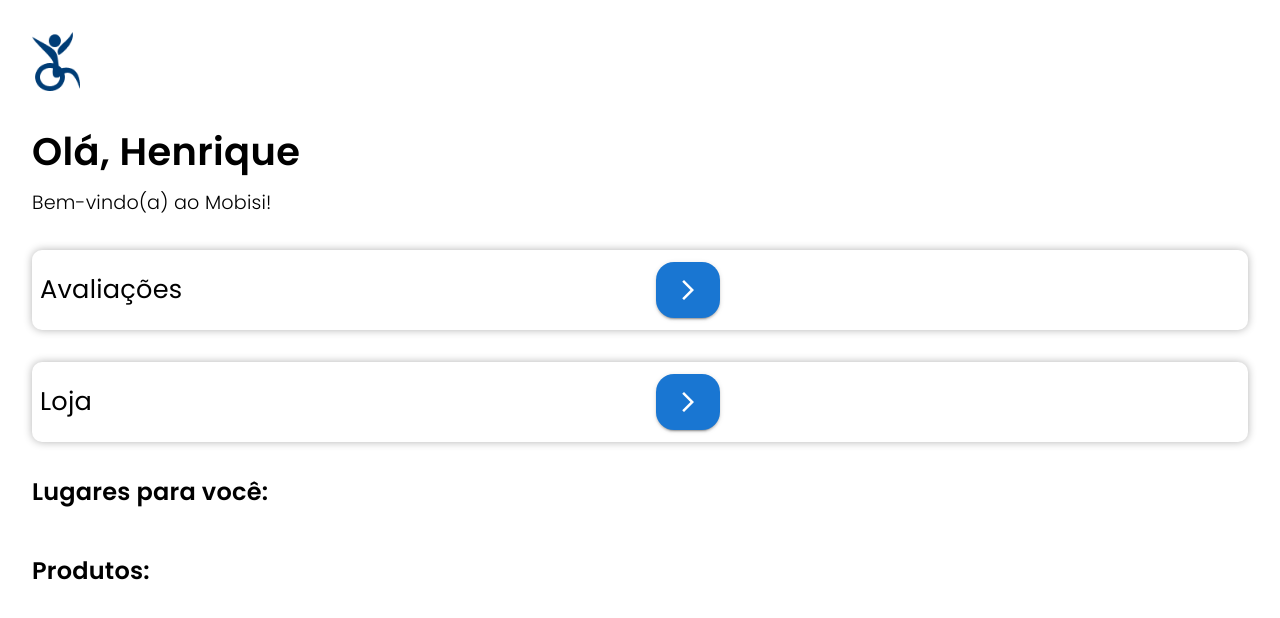
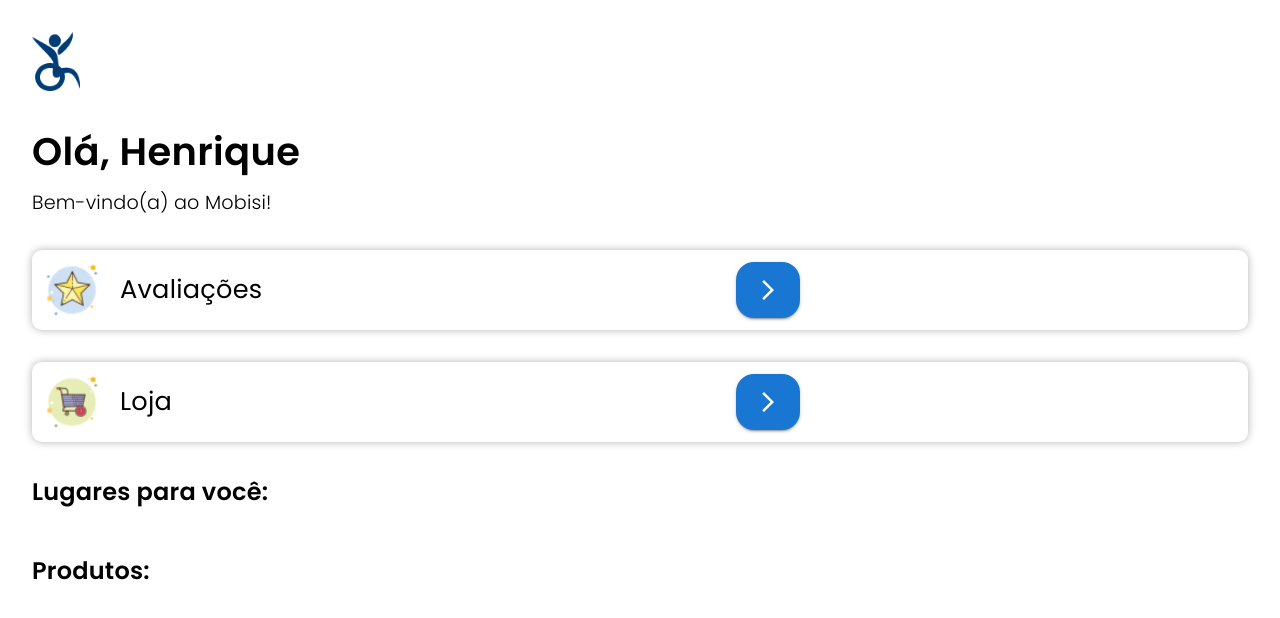
Before and after one commit to AppMobisi/WEBVIEW, a React (Vite) app: page / in a window 1280 px wide. Shown: the top 618 px of the page. Built offline with nearby package versions, Linux system fonts and the light colour scheme.

Commit message:
modificando script

```diff
--- a/src/Components/MenuSectionCard/index.tsx
+++ b/src/Components/MenuSectionCard/index.tsx
@@ -3,15 +3,15 @@ import * as S from './styles'
 import ArrowForwardIosIcon from '@mui/icons-material/ArrowForwardIos';
 
 export interface IMenuSecionCardProps{
-    // image?: React.ReactNode
+    image?: any
     text?: string
 }
 
-const MenuSectionCard = ({text}: IMenuSecionCardProps) => {
+const MenuSectionCard = ({text, image}: IMenuSecionCardProps) => {
     return(
         <>
             <S.Container>
-                {/* <S.IconImage src={image}/> */}
+                <S.IconImage src={image}/>
                 <S.TypographyComponent>{text}</S.TypographyComponent>
                 <S.CardButton variant='contained'>
                     <ArrowForwardIosIcon />
--- a/src/Pages/Home/index.tsx
+++ b/src/Pages/Home/index.tsx
@@ -6,8 +6,8 @@ import { ProductCard } from '../../Components/ProductCard'
 import Carousel from "react-multi-carousel";
 import "react-multi-carousel/lib/styles.css";
 
-// import classificationIcon from '../../Assets/classificationIcon.png'
-// import storeIcon from '../../Assets/storeIcon.png'
+import classificationIcon from '../../Assets/classificationIcon.png'
+import storeIcon from '../../Assets/storeIcon.png'
 
 import { products } from './mock'
 
@@ -60,10 +60,10 @@ const Home = () => {
                     <S.TypographyComponent fontWeight={'600'}>Olá, {userName}</S.TypographyComponent>
                     <S.Subtitle fontWeight={'300'}>Bem-vindo(a) ao Mobisi!</S.Subtitle>
                 </S.TitleAndSubtitleContainer>
-                {/* <MenuSectionCard image={classificationIcon} text='Avaliações'/>
-                <MenuSectionCard image={storeIcon} text='Loja'/> */}
-                <MenuSectionCard text='Avaliações'/>
-                <MenuSectionCard text='Loja'/>
+                <MenuSectionCard image={classificationIcon} text='Avaliações'/>
+                <MenuSectionCard image={storeIcon} text='Loja'/>
+                {/* <MenuSectionCard text='Avaliações'/>
+                <MenuSectionCard text='Loja'/> */}
                 <S.CarouselContainer>
                   <S.Subtitle fontWeight={'600'} fontSize='1.5rem'>Lugares para você:</S.Subtitle>
                   <Carousel
```
